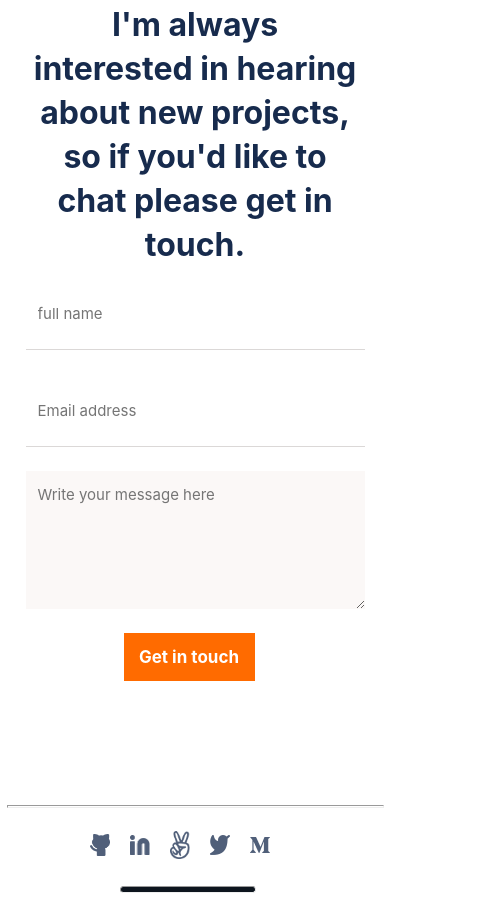
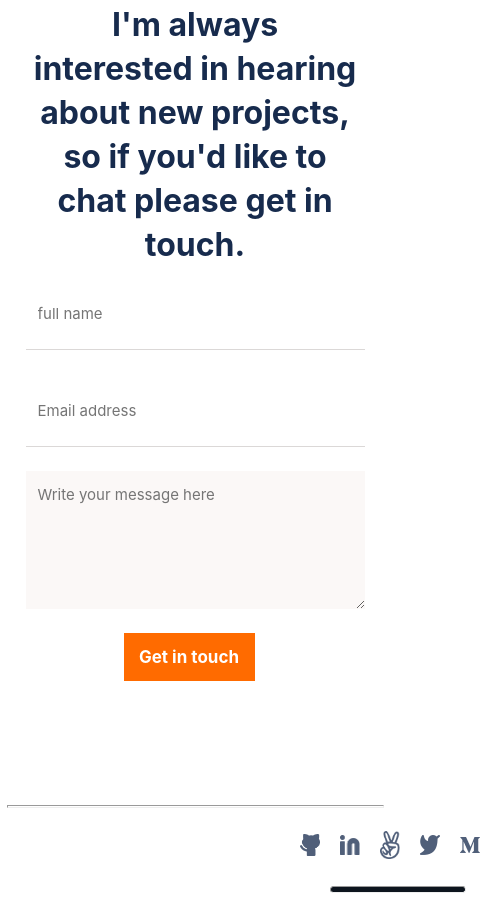
Before and after one commit to maccony202/my-Portfolio, a website: page index.html in a window 390 px wide. Shown: the part 6533-7434 px from the top of the page, 480 px wide, since content can reach past the window. Drawn offline with Linux system fonts and the light colour scheme.

Commit message:
Add changes to css file

```diff
--- a/style.css
+++ b/style.css
@@ -1398,7 +1398,7 @@ nav .nav-icon {
 
 }
 
-@media (max-width: 760px){
+@media (max-width: 768px){
   .card-works button {
     width: 100%;
   }
@@ -1406,6 +1406,10 @@ nav .nav-icon {
   .contactform {
     justify-content: center;
     align-items: center;
+  }
+
+  .contact-social-icons {
+    margin-left: 280px;
   }
 
 }
```
